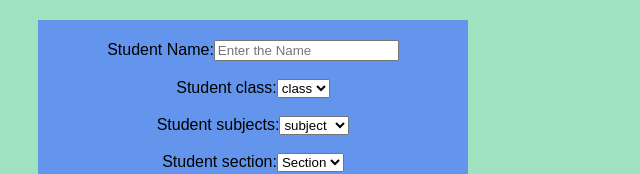
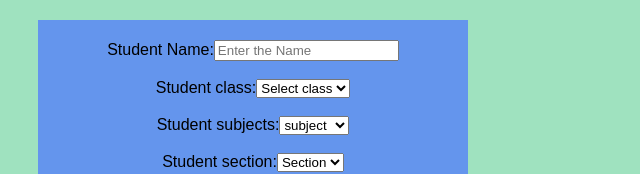
Before and after one commit to DeveshTanwar123/JS_and_React_learning, a React (Create React App) app: page / in a window 1280 px wide. Shown: the top 174 px of the page, without its empty margins (0-640 px from the left). Built offline with nearby package versions, Linux system fonts and the light colour scheme.

Commit message:
1 file modified

```diff
--- a/src/Component/Forms.js
+++ b/src/Component/Forms.js
@@ -1,4 +1,19 @@
 import React, { useState } from 'react';
+
+class StudentClass {
+  constructor(display, value) {
+    this.display = display;
+    this.value = value;
+  }
+}
+
+const classList = [
+  new StudentClass('I', 1),
+  new StudentClass('II', 2),
+  new StudentClass('III', 3),
+  new StudentClass('IV', 4),
+  new StudentClass('V', 5),
+];
 
 function Forms() {
   const [name, setName] = useState('');
@@ -32,12 +47,10 @@ function Forms() {
         <label>
           Student class:
           <select id="class" name="class">
-            <option value="I">class</option>
-            <option value="I">I</option>
-            <option value="II">II</option>
-            <option value="III">III</option>
-            <option value="IV">IV</option>
-            <option value="V">V</option>
+            <option value="">Select class</option>
+            {classList.map((item) => (
+              <option value={item.value}> {item.display} </option>
+            ))}
           </select>
           <br />
           <br />
```
